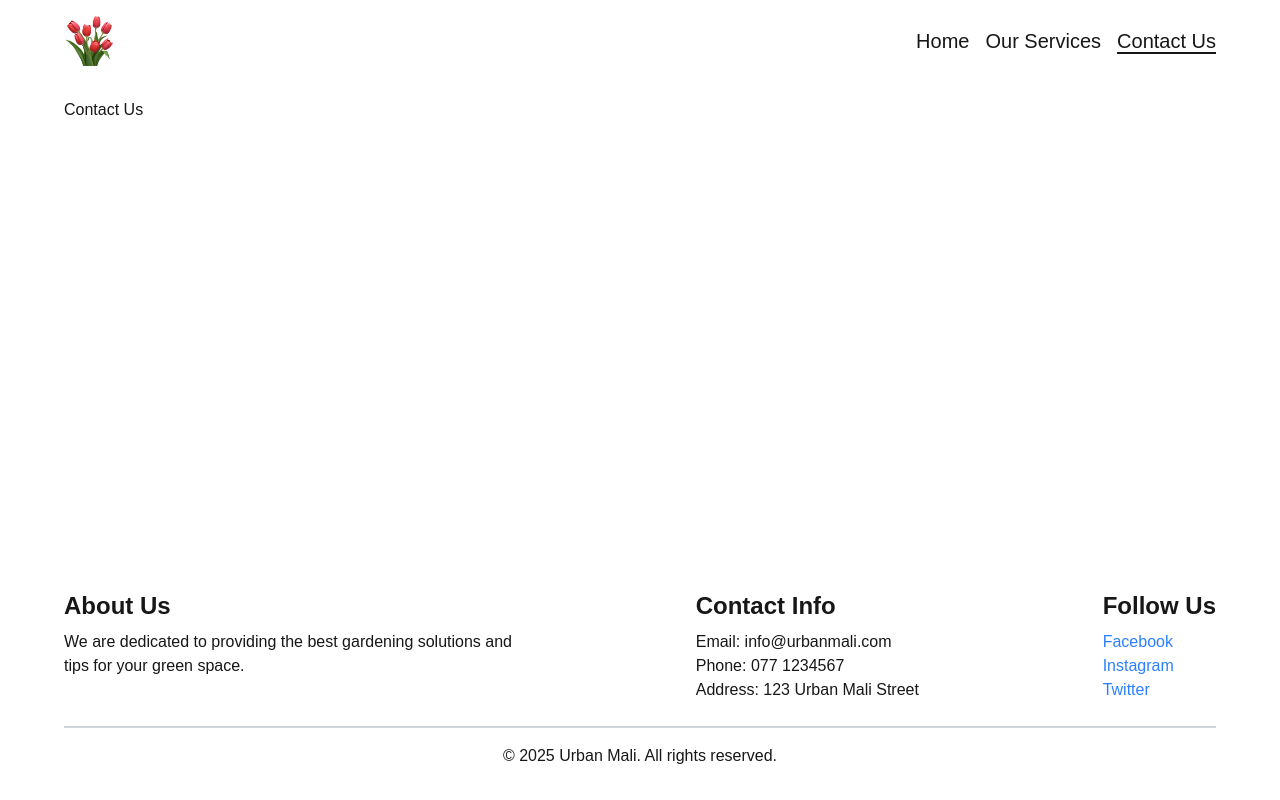
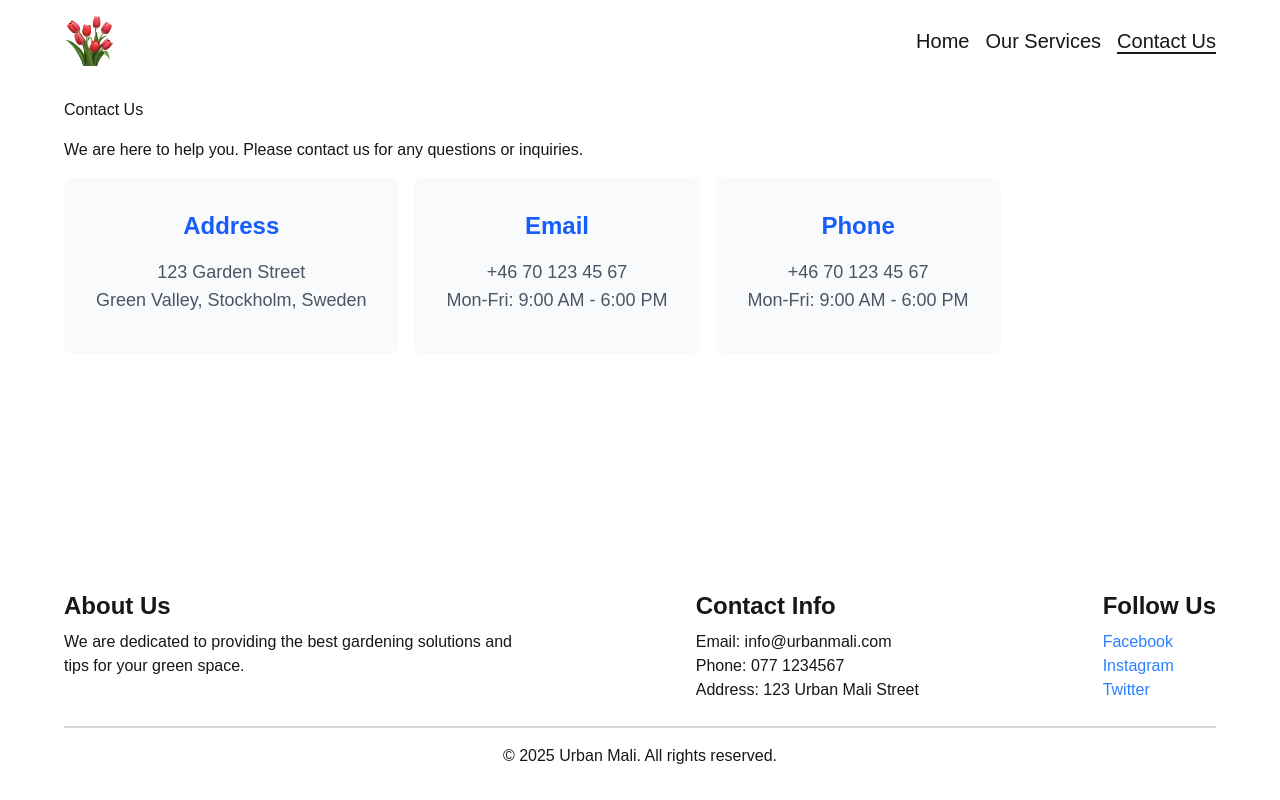
Before and after one commit to Vineethaveerapu/testing-jest, a Next.js app: page /contact-us in a window 1280 px wide. Built offline with nearby package versions, Linux system fonts and the light colour scheme.

Commit message:
add contact page

```diff
--- a/src/app/contact-us/page.tsx
+++ b/src/app/contact-us/page.tsx
@@ -1,3 +1,5 @@
+import TextCard from '@/components/TextCard';
+
 export const metadata = {
   title: 'Contact Us',
   description: 'Contact Us page',
@@ -5,8 +7,37 @@ export const metadata = {
 
 export default function Page() {
   return (
-    <div>
+    <div className="space-y-4">
       <h1>Contact Us</h1>
+
+      <p>
+        We are here to help you. Please contact us for any questions or
+        inquiries.
+      </p>
+
+      <div className="flex gap-4 flex-wrap">
+        <TextCard title="Address">
+          <p>
+            123 Garden Street
+            <br />
+            Green Valley, Stockholm, Sweden
+          </p>
+        </TextCard>
+        <TextCard title="Email">
+          <p>
+            +46 70 123 45 67
+            <br />
+            Mon-Fri: 9:00 AM - 6:00 PM
+          </p>
+        </TextCard>
+        <TextCard title="Phone">
+          <p>
+            +46 70 123 45 67
+            <br />
+            Mon-Fri: 9:00 AM - 6:00 PM
+          </p>
+        </TextCard>
+      </div>
     </div>
   );
 }
--- a/src/components/TextCard.tsx
+++ b/src/components/TextCard.tsx
@@ -1,15 +1,15 @@
 interface TextCardProps {
   className?: string;
   title: string;
-  description: string;
   children: React.ReactNode;
 }
 
 const TextCard = ({ className = '', title, children }: TextCardProps) => {
   return (
-    <div className={`${className} border-2 border-gray-300 rounded-md p-4`}>
-      <h3 className="text-lg font-bold">{title}</h3>
-      <div>{children}</div>
+    <div
+      className={`${className} text-center p-8 bg-gray-50 rounded-lg transition-transform duration-300 ease-in-out`}>
+      <h2 className="text-blue-600 mb-4 text-2xl font-bold">{title}</h2>
+      <div className="text-gray-600 my-2 text-lg">{children}</div>
     </div>
   );
 };
```
